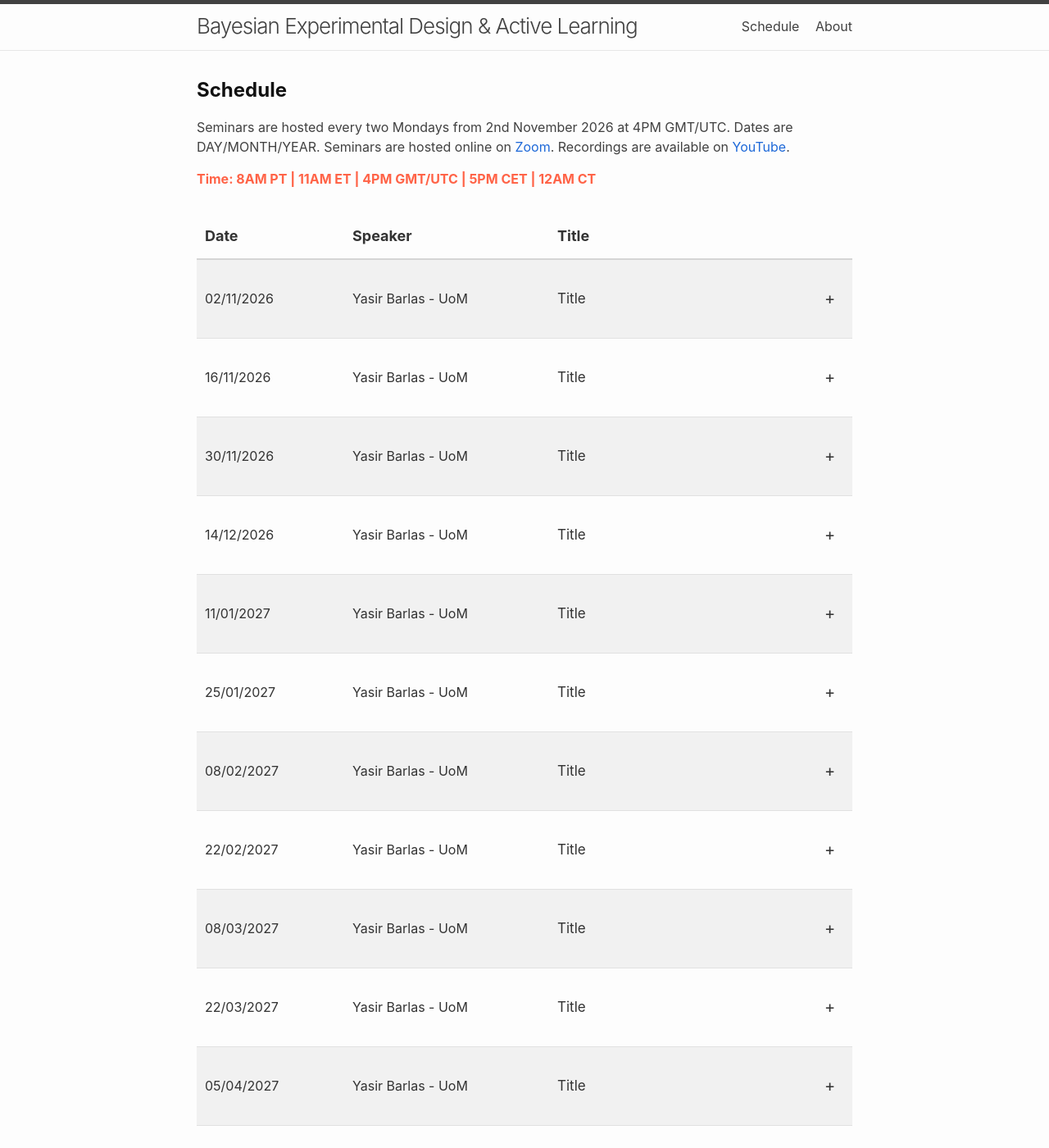
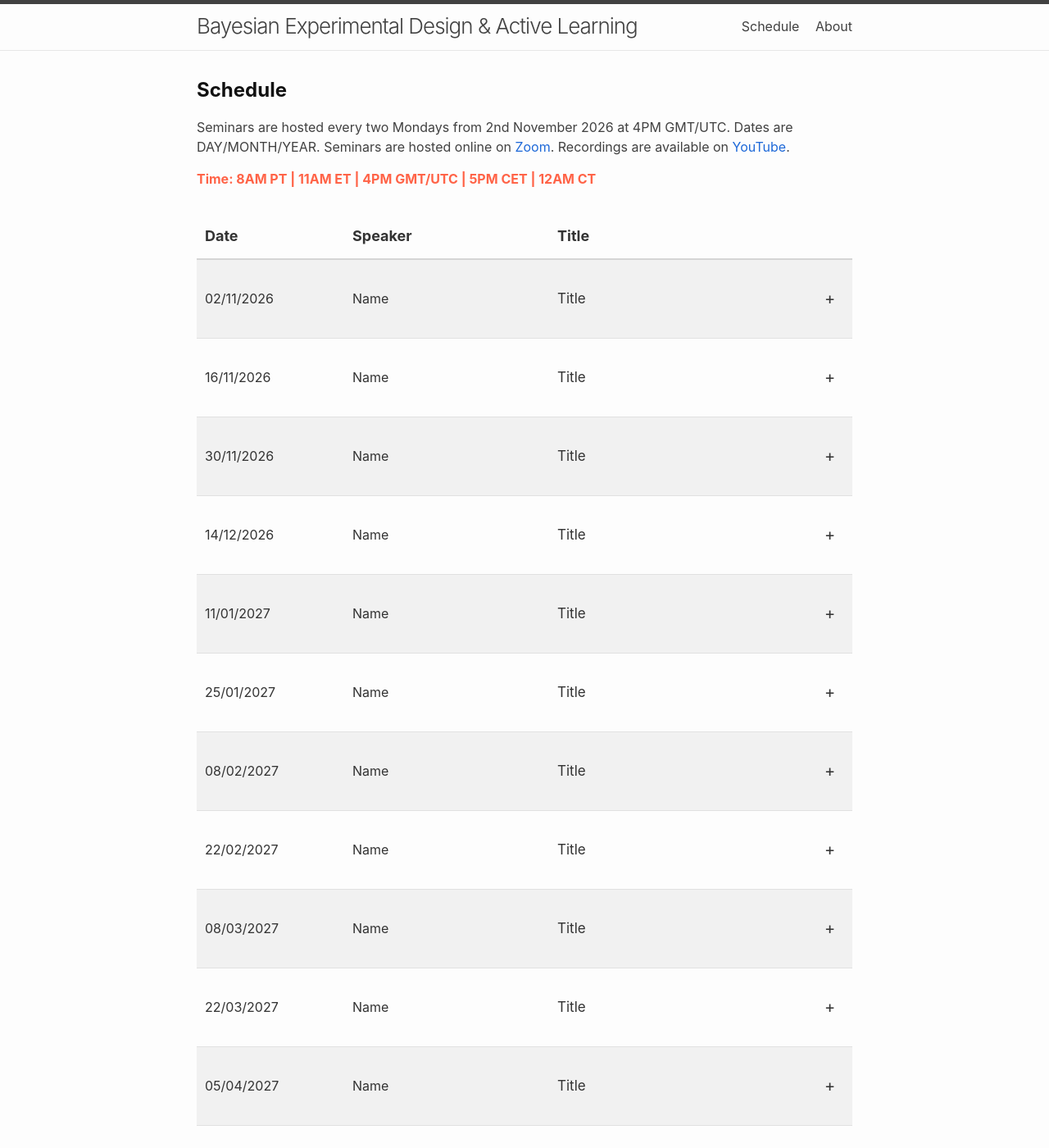
Before and after one commit to bayesiandesign/seminar, a Jekyll site: the page built from schedule.html, in a window 1280 px wide and 1400 px high. Shown: the whole window at 82% size. Built offline with Jekyll 4.4.1, drawn with Linux system fonts in a browser that asks for light colours; nearby versions of some CDN libraries; some of the changed text lies outside the part shown.

Commit message:
Update schedule.html

```diff
--- a/schedule.html
+++ b/schedule.html
@@ -28,7 +28,7 @@ permalink: /schedule/
             </div>
 
             <div class="seminar-speaker">
-                Yasir Barlas - UoM
+                Name
             </div>
 
             <div class="seminar-title">
@@ -60,7 +60,7 @@ permalink: /schedule/
             </div>
 
             <div class="seminar-speaker">
-                Yasir Barlas - UoM
+                Name
             </div>
 
             <div class="seminar-title">
@@ -92,7 +92,7 @@ permalink: /schedule/
             </div>
 
             <div class="seminar-speaker">
-                Yasir Barlas - UoM
+                Name
             </div>
 
             <div class="seminar-title">
@@ -124,7 +124,7 @@ permalink: /schedule/
             </div>
 
             <div class="seminar-speaker">
-                Yasir Barlas - UoM
+                Name
             </div>
 
             <div class="seminar-title">
@@ -156,7 +156,7 @@ permalink: /schedule/
             </div>
 
             <div class="seminar-speaker">
-                Yasir Barlas - UoM
+                Name
             </div>
 
             <div class="seminar-title">
@@ -188,7 +188,7 @@ permalink: /schedule/
             </div>
 
             <div class="seminar-speaker">
-                Yasir Barlas - UoM
+                Name
             </div>
 
             <div class="seminar-title">
@@ -220,7 +220,7 @@ permalink: /schedule/
             </div>
 
             <div class="seminar-speaker">
-                Yasir Barlas - UoM
+                Name
             </div>
 
             <div class="seminar-title">
@@ -252,7 +252,7 @@ permalink: /schedule/
             </div>
 
             <div class="seminar-speaker">
-                Yasir Barlas - UoM
+                Name
             </div>
 
             <div class="seminar-title">
@@ -284,7 +284,7 @@ permalink: /schedule/
             </div>
 
             <div class="seminar-speaker">
-                Yasir Barlas - UoM
+                Name
             </div>
 
             <div class="seminar-title">
@@ -316,7 +316,7 @@ permalink: /schedule/
             </div>
 
             <div class="seminar-speaker">
-                Yasir Barlas - UoM
+                Name
             </div>
 
             <div class="seminar-title">
@@ -348,7 +348,7 @@ permalink: /schedule/
             </div>
 
             <div class="seminar-speaker">
-                Yasir Barlas - UoM
+                Name
             </div>
 
             <div class="seminar-title">
@@ -380,7 +380,7 @@ permalink: /schedule/
             </div>
 
             <div class="seminar-speaker">
-                Yasir Barlas - UoM
+                Name
             </div>
 
             <div class="seminar-title">
```
